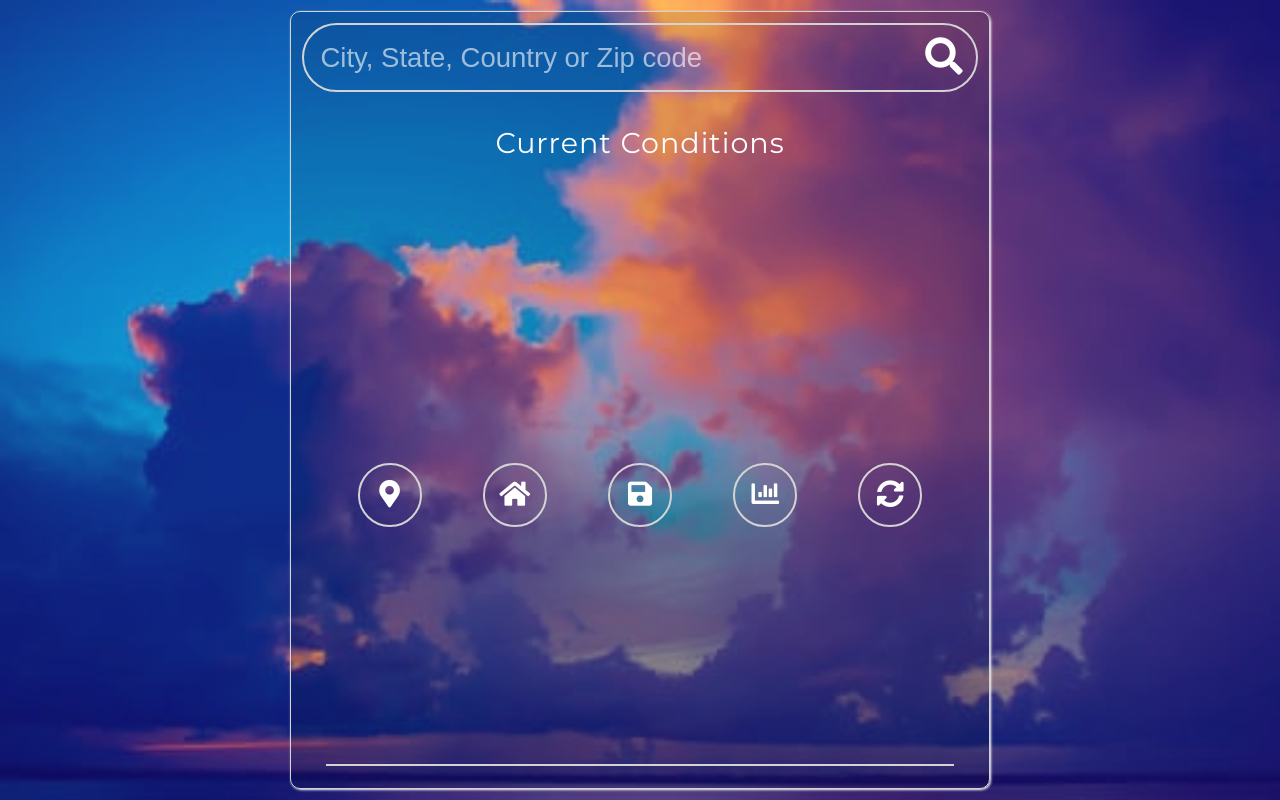
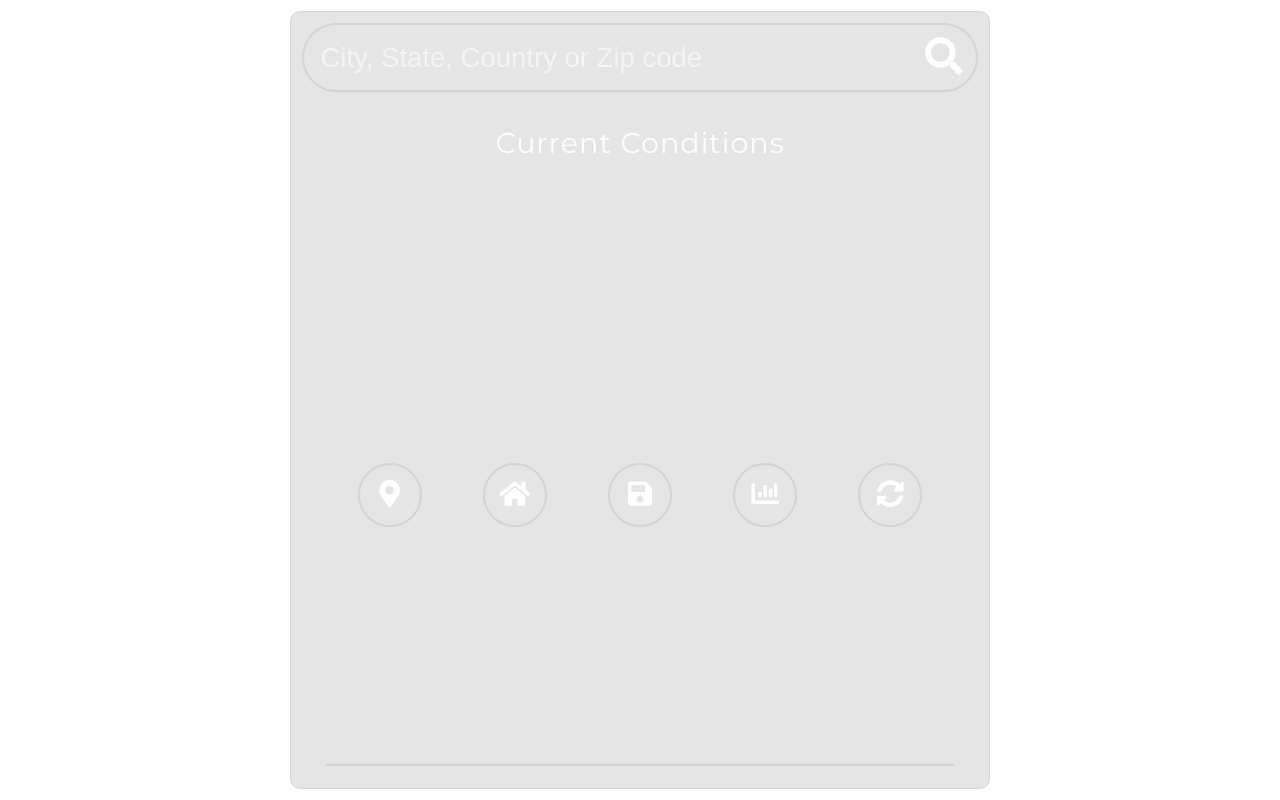
Before and after one commit to melburne/weather-app, a website with bundled scripts: page dist/index.html in a window 1280 px wide. Built offline with nearby package versions, Linux system fonts and the light colour scheme; no server answers.

Commit message:
Disable default image loaded at startup

```diff
--- a/scss/abstracts/_colors.scss
+++ b/scss/abstracts/_colors.scss
@@ -1,5 +1,4 @@
 $font-color: #fff;
-// $background-color: rgba(0, 0, 255, 0.5);
 $background-color: rgba(141, 124, 216, 0.5);
 $fog-color: rgb(48, 63, 63);
 $night-color: rgba(31, 29, 37, 0.5);
--- a/scss/base/_base.scss
+++ b/scss/base/_base.scss
@@ -6,8 +6,8 @@
 }
 
 html {
-  background-color: $background-color;
-  background-image: url("../img/clouds.jpg"); // css (not scss) file will be in dist
+  // background-color: $background-color;
+  // background-image: url("../img/clouds.jpg"); // css (not scss) file will be in dist
   background-size: cover;
   background-blend-mode: overlay;
   font-size: 16px;
```
Also changed, not shown: dist/css/main.min.css, dist/js/main.js, 1 other file.
